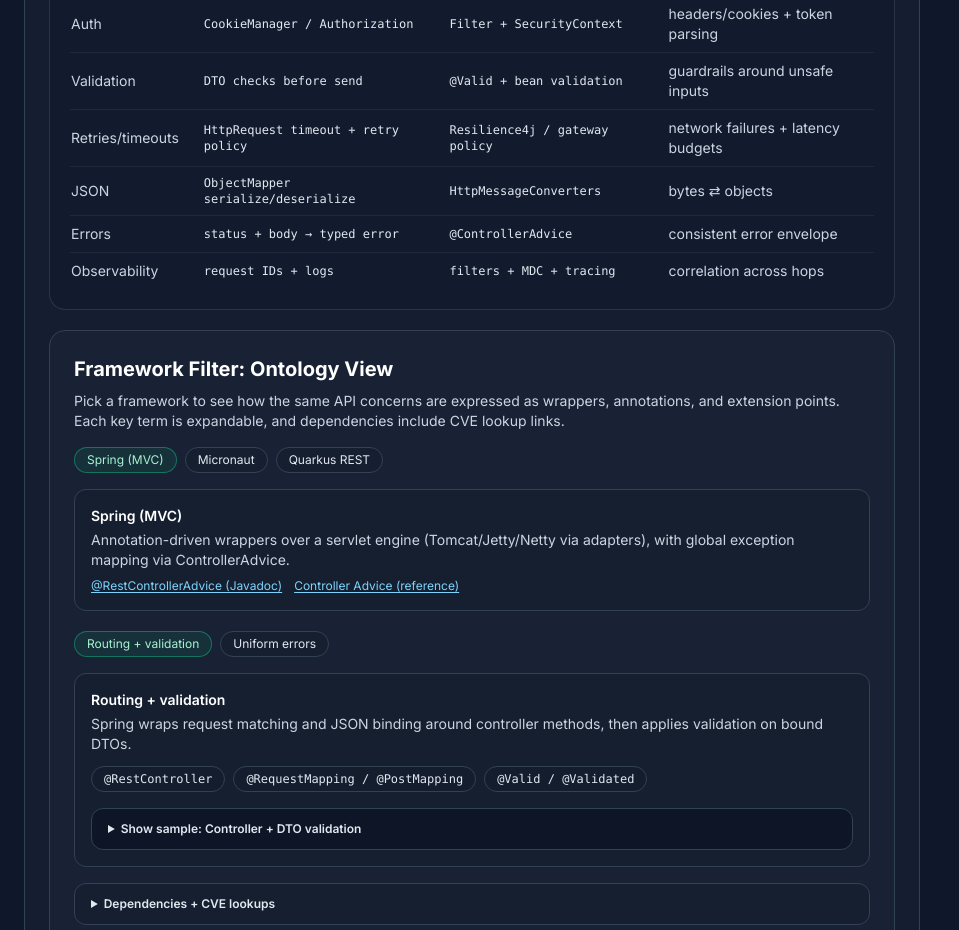
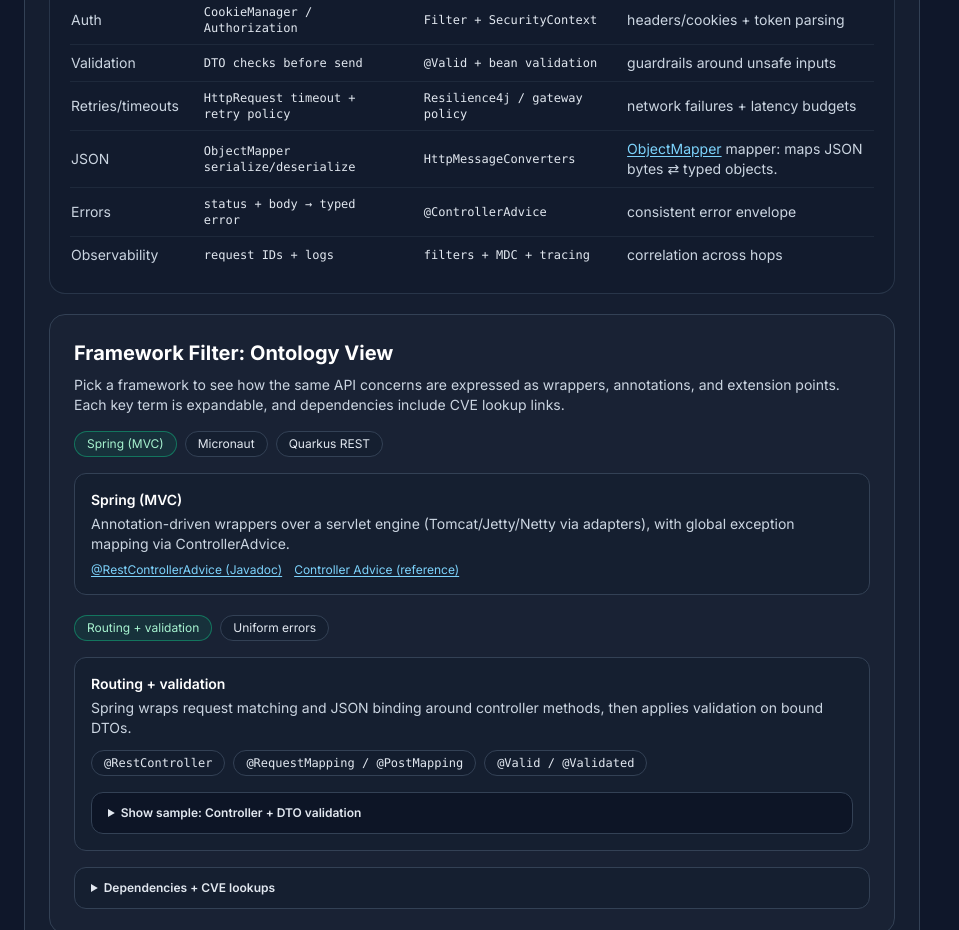
Before and after one commit to devcamos/apisandbox, a Next.js app: page /docs/java in a window 1280 px wide. Shown: the part 1620-2550 px from the top of the page, without its empty margins (0-959 px from the left). Built offline with nearby package versions, Linux system fonts and the light colour scheme.

Commit message:
docs(java): link ObjectMapper in mapping table

```diff
--- a/app/docs/java/page.tsx
+++ b/app/docs/java/page.tsx
@@ -563,12 +563,22 @@
                       <td className="py-2 pr-6 font-mono text-xs text-slate-200">Resilience4j / gateway policy</td>
                       <td className="py-2 pr-2">network failures + latency budgets</td>
                     </tr>
-                    <tr className="border-t border-slate-800">
-                      <td className="py-2 pr-6">JSON</td>
-                      <td className="py-2 pr-6 font-mono text-xs text-slate-200">ObjectMapper serialize/deserialize</td>
-                      <td className="py-2 pr-6 font-mono text-xs text-slate-200">HttpMessageConverters</td>
-                      <td className="py-2 pr-2">bytes ⇄ objects</td>
-                    </tr>
+	                    <tr className="border-t border-slate-800">
+	                      <td className="py-2 pr-6">JSON</td>
+	                      <td className="py-2 pr-6 font-mono text-xs text-slate-200">ObjectMapper serialize/deserialize</td>
+	                      <td className="py-2 pr-6 font-mono text-xs text-slate-200">HttpMessageConverters</td>
+	                      <td className="py-2 pr-2">
+	                        <a
+	                          className="text-sky-300 hover:text-sky-200 underline underline-offset-2"
+	                          href="https://github.com/FasterXML/jackson-databind/blob/master/src/main/java/com/fasterxml/jackson/databind/ObjectMapper.java"
+	                          target="_blank"
+	                          rel="noreferrer"
+	                        >
+	                          ObjectMapper
+	                        </a>{" "}
+	                        mapper: maps JSON bytes ⇄ typed objects.
+	                      </td>
+	                    </tr>
                     <tr className="border-t border-slate-800">
                       <td className="py-2 pr-6">Errors</td>
                       <td className="py-2 pr-6 font-mono text-xs text-slate-200">status + body → typed error</td>
```
